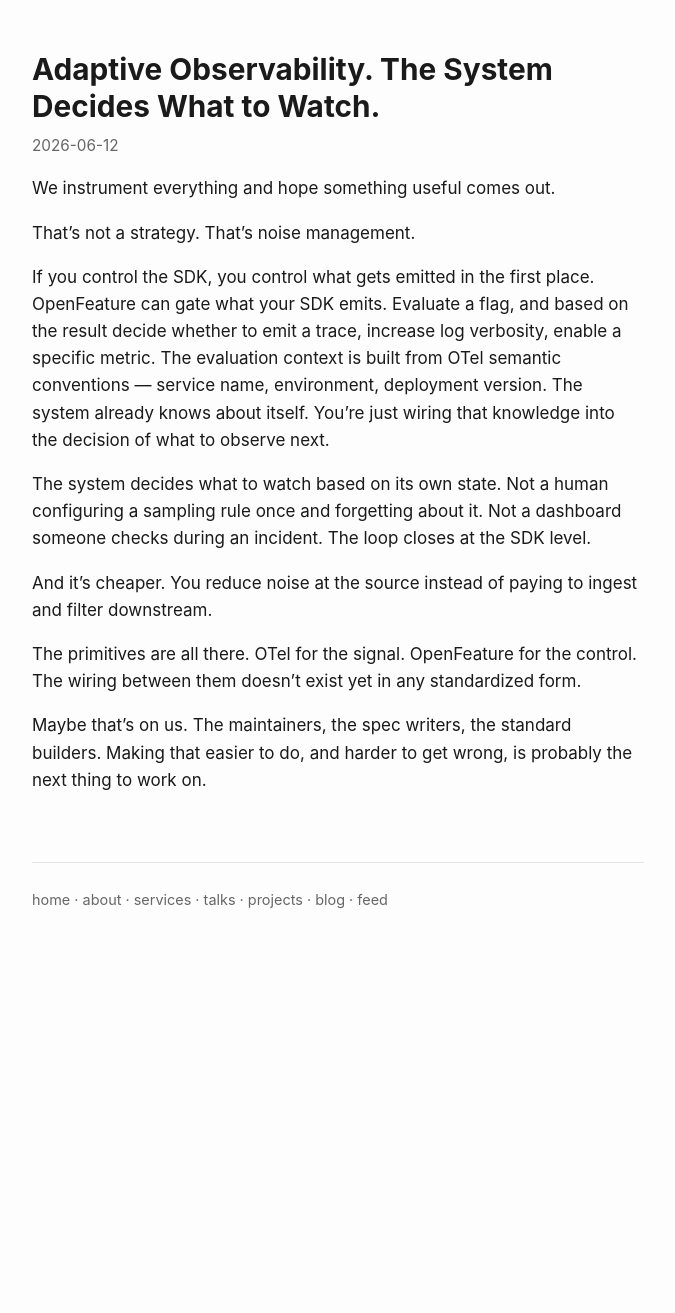
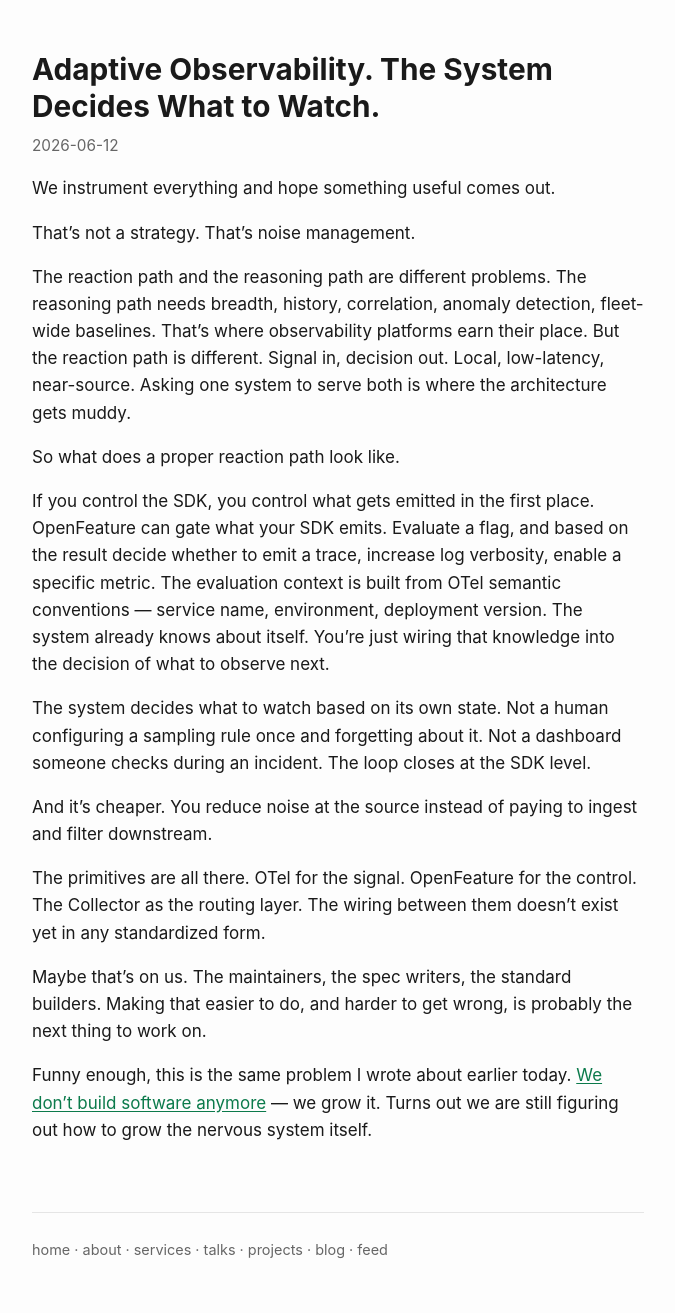
Before and after one commit to aepfli/aepfli.github.io, a Jekyll site: the page built from _posts/2026-06-12-Adaptive-Observability-The-System-Decides-What-to-Watch.md, in a window 1280 px wide. Shown: the whole page, without its empty margins (302-977 px from the left). Built offline with Jekyll 4.4.1, drawn with Linux system fonts in a browser that asks for light colours; before the commit the page ends 963 px from its top, so only the background shows below that.

Commit message:
Expand Adaptive Observability post
- Add reaction-path vs reasoning-path section
- Add Collector to the primitives list
- Add closing callback to the earlier post, with cross-link
- Promote OTel/SaaS to global spelling dictionary

Co-Authored-By: Claude Opus 4.8 (1M context) <noreply@anthropic.com>

```diff
--- a/_posts/2026-06-12-Adaptive-Observability-The-System-Decides-What-to-Watch.md
+++ b/_posts/2026-06-12-Adaptive-Observability-The-System-Decides-What-to-Watch.md
@@ -19,6 +19,16 @@ That's noise management.
 
 <!--more-->
 
+The reaction path and the reasoning path are different problems.
+The reasoning path needs breadth, history, correlation, anomaly detection, fleet-wide baselines.
+That's where observability platforms earn their place.
+But the reaction path is different.
+Signal in, decision out.
+Local, low-latency, near-source.
+Asking one system to serve both is where the architecture gets muddy.
+
+So what does a proper reaction path look like.
+
 If you control the SDK, you control what gets emitted in the first place.
 OpenFeature can gate what your SDK emits.
 Evaluate a flag, and based on the result decide whether to emit a trace, increase log verbosity, enable a specific metric.
@@ -37,8 +47,13 @@ You reduce noise at the source instead of paying to ingest and filter downstream
 The primitives are all there.
 OTel for the signal.
 OpenFeature for the control.
+The Collector as the routing layer.
 The wiring between them doesn't exist yet in any standardized form.
 
 Maybe that's on us.
 The maintainers, the spec writers, the standard builders.
 Making that easier to do, and harder to get wrong, is probably the next thing to work on.
+
+Funny enough, this is the same problem I wrote about earlier today.
+[We don't build software anymore]({% post_url 2026-06-08-We-Dont-Build-Software-Anymore %}) — we grow it.
+Turns out we are still figuring out how to grow the nervous system itself.
```
Also changed, not shown: 1 other file.
